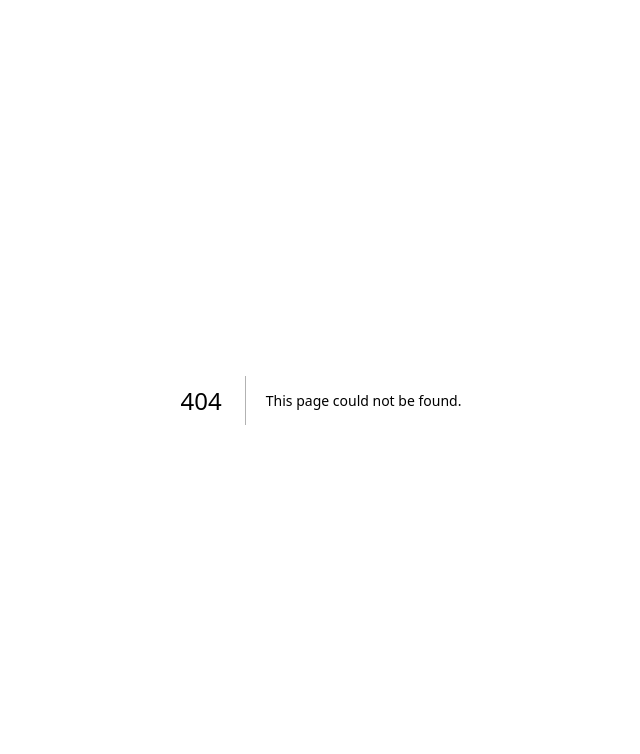
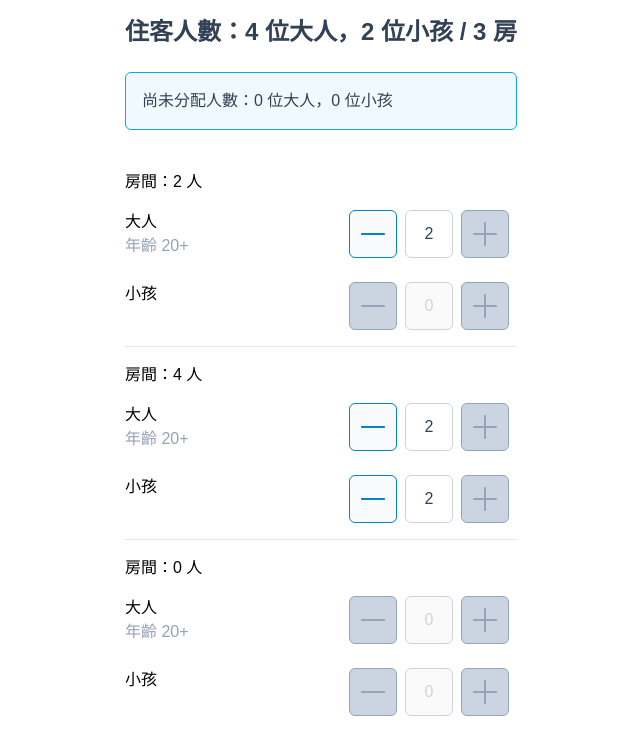
Before and after one commit to xinyu605/booking-helper, a Next.js app: page /accommodation in a window 1280 px wide. Before the commit this address had no page. Shown: the top 754 px of the page, without its empty margins (319-959 px from the left). Built offline with nearby package versions, Linux system fonts and the light colour scheme.

Commit message:
feat: implement RoomAllocation

```diff
--- /dev/null
+++ b/src/app/accommodation/page.tsx
@@ -0,0 +1,43 @@
+import { type FC } from 'react';
+
+import RoomAllocation, {
+  type RoomAllocationProps,
+} from '@/components/RoomAllocation/RoomAllocation.index';
+
+// TODO: remove mockData
+const mockData: Pick<RoomAllocationProps, 'guest' | 'rooms'> = {
+  guest: {
+    adult: 4,
+    child: 2,
+  },
+  rooms: [
+    {
+      roomPrice: 1000,
+      adultPrice: 200,
+      childPrice: 100,
+      capacity: 4,
+    },
+    {
+      roomPrice: 0,
+      adultPrice: 500,
+      childPrice: 500,
+      capacity: 4,
+    },
+    {
+      roomPrice: 500,
+      adultPrice: 300,
+      childPrice: 200,
+      capacity: 4,
+    },
+  ],
+};
+
+const Accommodation: FC = () => {
+  return (
+    <div>
+      <RoomAllocation {...mockData} />
+    </div>
+  );
+};
+
+export default Accommodation;
--- a/src/app/globals.css
+++ b/src/app/globals.css
@@ -2,21 +2,7 @@
 @tailwind components;
 @tailwind utilities;
 
-:root {
-  --background: #ffffff;
-  --foreground: #171717;
-}
-
-@media (prefers-color-scheme: dark) {
-  :root {
-    --background: #0a0a0a;
-    --foreground: #ededed;
-  }
-}
-
 body {
-  color: var(--foreground);
-  background: var(--background);
   font-family: Arial, Helvetica, sans-serif;
 }
 
--- a/src/app/page.tsx
+++ b/src/app/page.tsx
@@ -1,8 +1,16 @@
+import Link from 'next/link';
 import { FC } from 'react';
 
 const Home: FC = () => (
   <div className="flex flex-col gap-6 h-screen">
-    <main className="flex-grow">{/* TODO: insert modules */}</main>
+    <main className="flex-grow flex justify-center items-center">
+      <Link
+        href="/accommodation"
+        className="p-3 border border-sky-700 rounded-md hover:bg-sky-100"
+      >
+        Room Allocation
+      </Link>
+    </main>
     <footer className="m-auto">
       <p className="text-slate-600">
         Copyright © 2024 Ruby Yan. All rights reserved.
--- a/src/components/CustomInputNumber.tsx
+++ b/src/components/CustomInputNumber.tsx
@@ -18,7 +18,10 @@ import IconButton from '@/components/IconButton';
 
 const iconSize = 32;
 
-interface CustomInputNumberProps
+const getIconColorKey = (disabled?: boolean) =>
+  disabled ? 'text-slate-400' : 'text-sky-600';
+
+export interface CustomInputNumberProps
   extends Pick<
     InputHTMLAttributes<HTMLInputElement>,
     'disabled' | 'name' | 'onChange'
@@ -40,18 +43,21 @@ const CustomInputNumber: FC<CustomInputNumberProps> = ({
   onBlur,
   onChange,
 }) => {
-  const iconColor = disabled ? 'text-slate-400' : 'text-sky-600';
-
   const [inputValue, setInputValue] = useState(value);
 
   const handleChange = useCallback(
     (event: ChangeEvent<HTMLInputElement>) => {
       const newValue = +event.target.value;
-      if (Number.isNaN(newValue)) return;
+      if (
+        Number.isNaN(newValue) ||
+        newValue < min ||
+        (max !== undefined && newValue > max)
+      )
+        return;
       setInputValue(newValue);
       onChange?.(event);
     },
-    [onChange]
+    [max, min, onChange]
   );
 
   const timerRef = useRef<ReturnType<typeof setInterval> | null>(null);
@@ -97,21 +103,29 @@ const CustomInputNumber: FC<CustomInputNumberProps> = ({
     setInputValue(value);
   }, [value]);
 
+  const disabledMinus = disabled || value <= min;
+  const disabledPlus = disabled || (max !== undefined && value >= max);
+  const disabledInput = disabledMinus && disabledPlus;
+
   return (
     <div className="p-2 flex gap-2">
       <IconButton
         aria-label="minus"
-        disabled={disabled}
+        disabled={disabledMinus}
         onBlur={onBlur}
         onMouseDown={handleMouseDown('minus')}
         onMouseLeave={clearInterval}
         onMouseUp={clearInterval}
       >
-        <MinusIcon width={iconSize} height={iconSize} className={iconColor} />
+        <MinusIcon
+          width={iconSize}
+          height={iconSize}
+          className={getIconColorKey(disabledMinus)}
+        />
       </IconButton>
       <input
         className="w-12 h-12 rounded-md border border-slate-300 text-center text-slate-700 disabled:text-slate-300"
-        disabled={disabled}
+        disabled={disabledInput}
         max={max}
         min={min}
         name={name}
@@ -123,13 +137,17 @@ const CustomInputNumber: FC<CustomInputNumberProps> = ({
       />
       <IconButton
         aria-label="plus"
-        disabled={disabled}
+        disabled={disabledPlus}
         onBlur={onBlur}
         onMouseDown={handleMouseDown('plus')}
         onMouseLeave={clearInterval}
         onMouseUp={clearInterval}
       >
-        <PlusIcon width={iconSize} height={iconSize} className={iconColor} />
+        <PlusIcon
+          width={iconSize}
+          height={iconSize}
+          className={getIconColorKey(disabledPlus)}
+        />
       </IconButton>
     </div>
   );
--- /dev/null
+++ b/src/components/RoomAllocation/RoomAllocation.index.tsx
@@ -0,0 +1,79 @@
+'use client';
+
+import type { Guest, Room, RoomAllocation } from '@/lib/type';
+import { useMemo, useState, type FC } from 'react';
+import { getDefaultRoomAllocation } from '@/lib/getDefaultRoomAllocation';
+
+import RoomCard from '@/components/RoomAllocation/RoomCard';
+
+export interface RoomAllocationProps {
+  guest: Guest;
+  rooms: Room[];
+  onChange?: (result: RoomAllocation[]) => void;
+}
+
+const RoomAllocation: FC<RoomAllocationProps> = ({
+  guest,
+  rooms,
+  onChange,
+}) => {
+  const { adult, child } = guest;
+
+  const [allocation, setAllocation] = useState<RoomAllocation[]>(() => {
+    const defaultRoomAllocation = getDefaultRoomAllocation(guest, rooms);
+    return Array.from(
+      { length: rooms.length },
+      (_, idx) => defaultRoomAllocation[idx] || { adult: 0, child: 0, price: 0 }
+    );
+  });
+
+  const availableGuest = useMemo(
+    () =>
+      allocation.reduce<Guest>(
+        (prev, curr) => ({
+          adult: prev.adult - curr.adult,
+          child: prev.child - curr.child,
+        }),
+        { adult, child }
+      ),
+    [adult, allocation, child]
+  );
+
+  const handleChange = (index: number) => (guest: Guest) => {
+    const newAllocation = allocation.toSpliced(index, 1, {
+      ...guest,
+      price: allocation[0].price,
+    });
+    setAllocation(newAllocation);
+    onChange?.(newAllocation);
+  };
+
+  return (
+    <div className="p-4 flex justify-center">
+      <div className="flex flex-col gap-6">
+        <h2 className="text-2xl text-slate-700 font-bold">{`住客人數：${adult} 位大人，${child} 位小孩 / ${rooms.length} 房`}</h2>
+        <div className="p-4 border border-sky-500 bg-sky-50 rounded-md">
+          <p className="text-slate-700">{`尚未分配人數：${availableGuest.adult} 位大人，${availableGuest.child} 位小孩`}</p>
+        </div>
+        <ul>
+          {allocation.map(({ adult, child }, i) => (
+            // TODO: If the list item may be created or deleted dynamically, add unique id in original data and regard it as key of list item
+            <li
+              key={`${adult}-${child}-${i}`}
+              className="pt-2 [&:not(:last-child)]:border-b border-slate-200"
+            >
+              <RoomCard
+                adult={adult}
+                availableGuest={availableGuest}
+                child={child}
+                onChange={handleChange(i)}
+              />
+            </li>
+          ))}
+        </ul>
+      </div>
+    </div>
+  );
+};
+
+export default RoomAllocation;
--- /dev/null
+++ b/src/components/RoomAllocation/RoomCard.tsx
@@ -0,0 +1,74 @@
+'use client';
+
+import { type ChangeEvent, type FC } from 'react';
+
+import type { Guest } from '@/lib/type';
+
+import CustomInputNumber, {
+  type CustomInputNumberProps,
+} from '@/components/CustomInputNumber';
+
+interface RoomCardRowProps
+  extends Pick<CustomInputNumberProps, 'max' | 'name' | 'value' | 'onChange'> {
+  description?: string;
+  title: string;
+}
+
+const RoomCardRow: FC<RoomCardRowProps> = ({
+  description,
+  title,
+  ...inputProps
+}) => {
+  return (
+    <div className="flex justify-between">
+      <div className="pt-2">
+        <p>{title}</p>
+        {description && <p className="text-slate-400">{description}</p>}
+      </div>
+      <CustomInputNumber {...inputProps} />
+    </div>
+  );
+};
+
+interface RoomCardProps extends Guest {
+  availableGuest: Guest;
+  onChange: (guest: Guest) => void;
+}
+
+const RoomCard: FC<RoomCardProps> = ({
+  adult,
+  availableGuest,
+  child,
+  onChange,
+}) => {
+  const handleChangeGuest =
+    (type: 'adult' | 'child') => (event: ChangeEvent<HTMLInputElement>) => {
+      const newValue = +event.target.value;
+      const newGuest =
+        type === 'adult'
+          ? { adult: newValue, child }
+          : { adult, child: newValue };
+      onChange(newGuest);
+    };
+
+  return (
+    <div className="pt-2 pb-2 flex flex-col gap-2">
+      <h3>{`房間：${adult + child} 人`}</h3>
+      <RoomCardRow
+        description="年齡 20+"
+        max={availableGuest.adult + adult}
+        title="大人"
+        value={adult}
+        onChange={handleChangeGuest('adult')}
+      />
+      <RoomCardRow
+        max={availableGuest.child + child}
+        title="小孩"
+        value={child}
+        onChange={handleChangeGuest('child')}
+      />
+    </div>
+  );
+};
+
+export default RoomCard;
--- /dev/null
+++ b/src/lib/type.ts
@@ -0,0 +1,15 @@
+export interface Guest {
+  adult: number;
+  child: number;
+}
+
+export interface Room {
+  roomPrice: number;
+  adultPrice: number;
+  childPrice: number;
+  capacity: number;
+}
+
+export interface RoomAllocation extends Guest {
+  price: number;
+}
```
Also changed, not shown: src/lib/getDefaultRoomAllocation.ts (+1 -15 lines).
